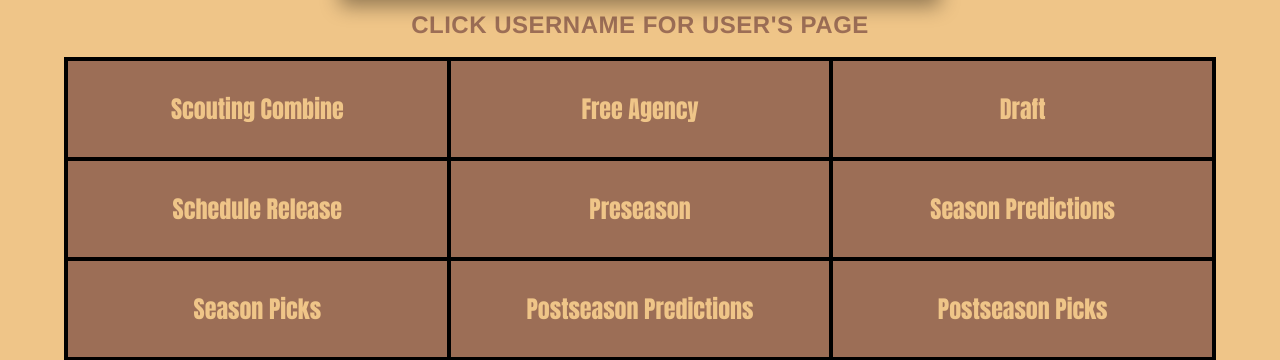
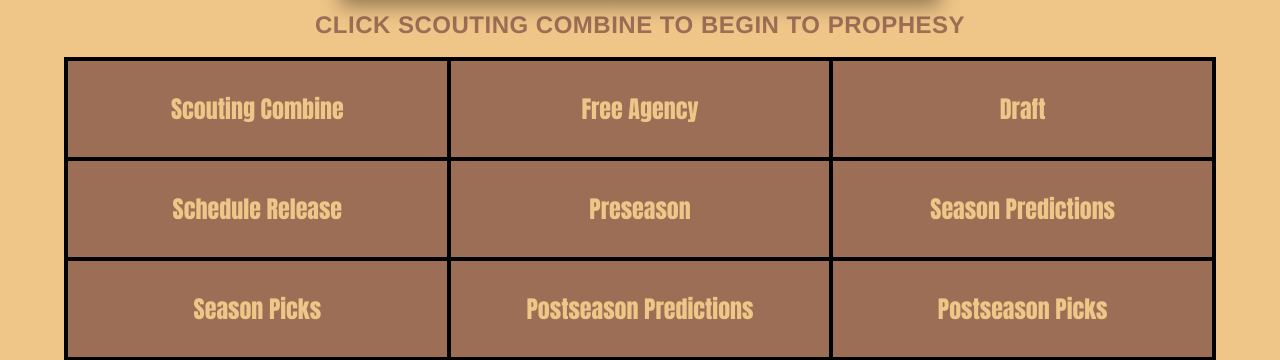
Before and after one commit to BillK181/football_prophesy, a Flask app: page / in a window 1280 px wide. Shown: the part 518-878 px from the top of the page. Run offline with Flask 3, Linux system fonts and the light colour scheme.

Commit message:
“revert1.46”

```diff
--- a/football_prophesy/templates/index.html
+++ b/football_prophesy/templates/index.html
@@ -51,7 +51,7 @@ Home | Football Prophesy
                 {% for player in top_players %}
                 <tr>
                     <td>{{ loop.index }}</td>
-                    <td><a href="{{ url_for('account', user_id=user.id) }}">{{ player.user.username }}</a></td>
+                    <td>{{ player.user.username }}</td>
                     <td>{{ player.score }}</td>
                 </tr>
                 {% endfor %}
@@ -61,7 +61,7 @@ Home | Football Prophesy
 </section>
 
 <section id="memo">
-    <h5>Click Username For User's Page</h5>
+    <h5>Click Scouting Combine to begin to Prophesy</h5>
 </section>
 
 <nav id="main-navigation">
```
